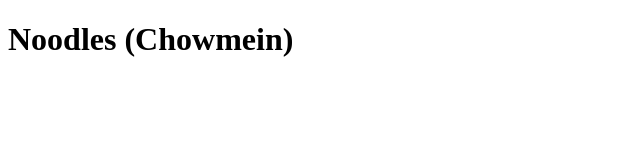
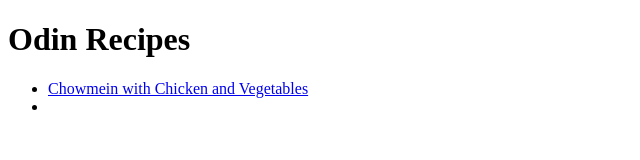
Before and after one commit to jorgedzmo/odin-recipes, a plain HTML site: page index.html in a window 1280 px wide. Shown: the whole page, without its empty margins (0-640 px from the left). Drawn offline with Linux system fonts and the light colour scheme.

Commit message:
pending recipe page content and add more recipes

```diff
--- a/index.html
+++ b/index.html
@@ -10,7 +10,10 @@
         <link rel="stylesheet" href="">
     </head>
     <body>
-       <h1>Noodles (Chowmein)</h1>
+       <h1>Odin Recipes</h1>
+       <ul>
+        <li> <a href="/home/kokipc/repos/odin-recipes/recipes/noodles.html" >Chowmein with Chicken and Vegetables </a> <li>
+       </ul>
         <script src="" async defer></script>
     </body>
 </html>
```
Also changed, not shown: recipes/noodles.html (+1 -1 lines).
